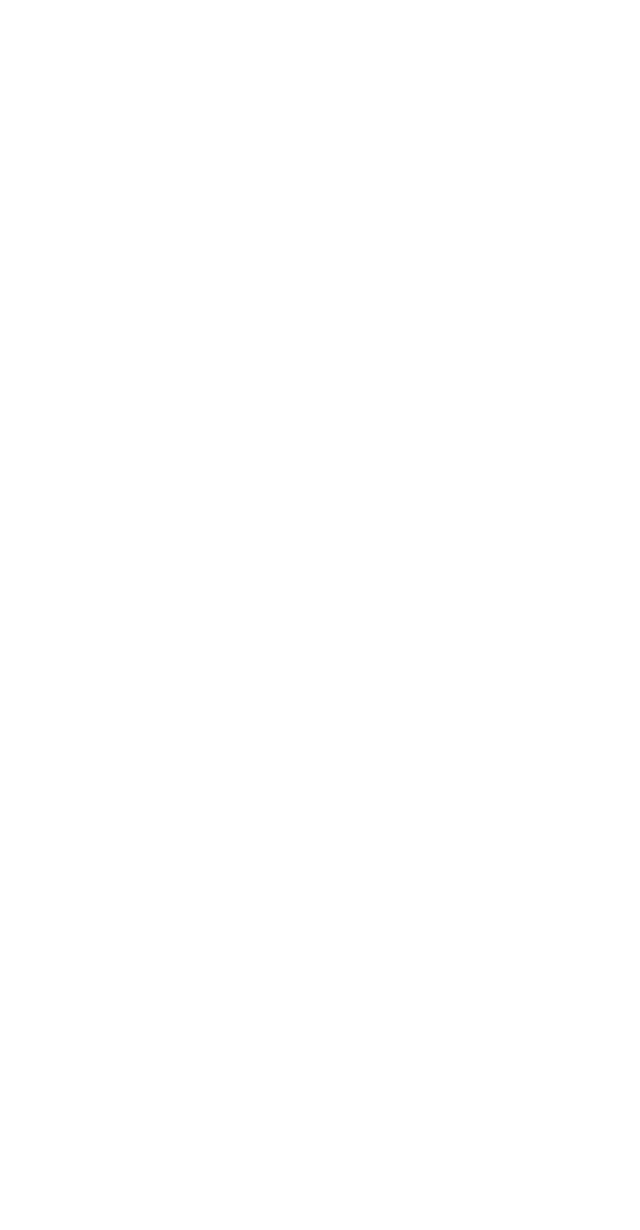
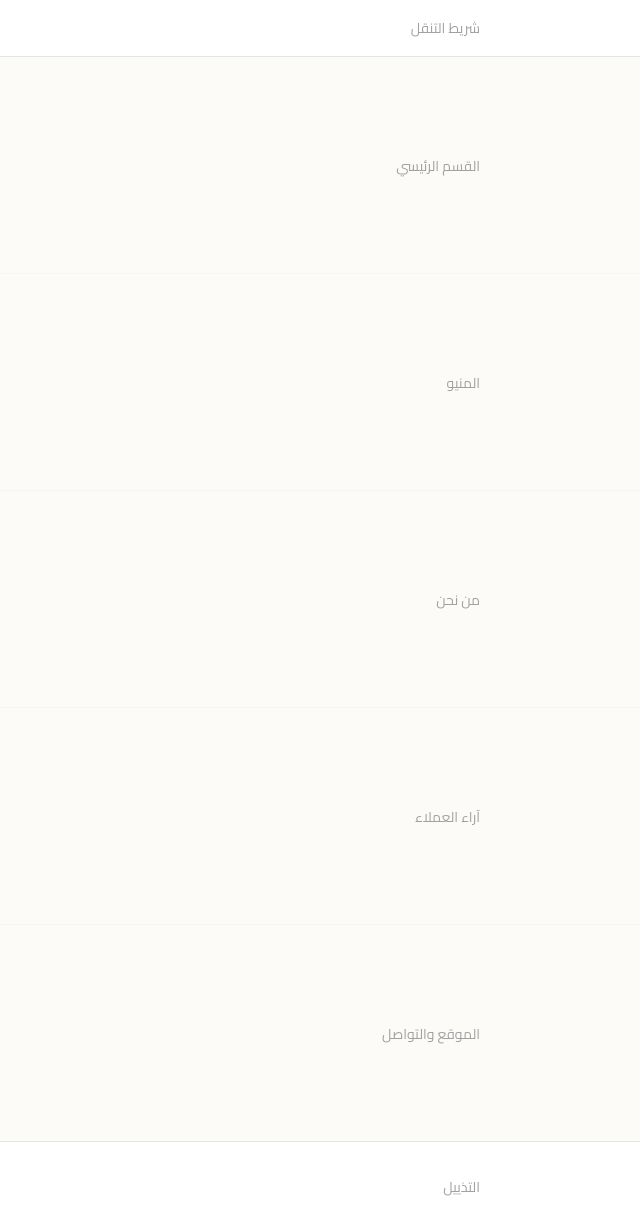
Before and after one commit to Youssef1796x/paid-project, a Next.js app: page / in a window 1280 px wide. Shown: the whole page, without its empty margins (640-1280 px from the left). Before the commit the page ends 800 px from the top, so only its background shows below. Built offline with nearby package versions, Linux system fonts and the light colour scheme.

Commit message:
Updated globals.css

```diff
--- a/app/globals.css
+++ b/app/globals.css
@@ -1,7 +1,7 @@
 @import "tailwindcss";
 
 :root {
-  --background: #ffffff;
+  --background: #fdfbf8;
   --foreground: #171717;
 }
 
@@ -11,6 +11,16 @@
   --font-sans: var(--font-cairo);
 }
 
+html {
+  scroll-behavior: smooth;
+}
+
+@media (prefers-reduced-motion: reduce) {
+  html {
+    scroll-behavior: auto;
+  }
+}
+
 body {
   background: var(--background);
   color: var(--foreground);
--- a/app/page.tsx
+++ b/app/page.tsx
@@ -1,3 +1,69 @@
 export default function Home() {
-  return <main />;
+  return (
+    <>
+      <header className="sticky top-0 z-50 w-full border-b border-neutral-200 bg-white">
+        <nav className="mx-auto flex h-14 max-w-5xl items-center px-4 sm:px-6 lg:px-8">
+          <span className="text-sm text-neutral-400">شريط التنقل</span>
+        </nav>
+      </header>
+
+      <main className="flex-1">
+        <section
+          id="hero"
+          aria-label="القسم الرئيسي"
+          className="scroll-mt-14 border-b border-neutral-100"
+        >
+          <div className="mx-auto max-w-5xl px-4 py-16 sm:px-6 lg:px-8 md:py-24">
+            <span className="text-sm text-neutral-400">القسم الرئيسي</span>
+          </div>
+        </section>
+
+        <section
+          id="menu"
+          aria-label="المنيو"
+          className="scroll-mt-14 border-b border-neutral-100"
+        >
+          <div className="mx-auto max-w-5xl px-4 py-16 sm:px-6 lg:px-8 md:py-24">
+            <span className="text-sm text-neutral-400">المنيو</span>
+          </div>
+        </section>
+
+        <section
+          id="about"
+          aria-label="من نحن"
+          className="scroll-mt-14 border-b border-neutral-100"
+        >
+          <div className="mx-auto max-w-5xl px-4 py-16 sm:px-6 lg:px-8 md:py-24">
+            <span className="text-sm text-neutral-400">من نحن</span>
+          </div>
+        </section>
+
+        <section
+          id="reviews"
+          aria-label="آراء العملاء"
+          className="scroll-mt-14 border-b border-neutral-100"
+        >
+          <div className="mx-auto max-w-5xl px-4 py-16 sm:px-6 lg:px-8 md:py-24">
+            <span className="text-sm text-neutral-400">آراء العملاء</span>
+          </div>
+        </section>
+
+        <section
+          id="location"
+          aria-label="الموقع والتواصل"
+          className="scroll-mt-14"
+        >
+          <div className="mx-auto max-w-5xl px-4 py-16 sm:px-6 lg:px-8 md:py-24">
+            <span className="text-sm text-neutral-400">الموقع والتواصل</span>
+          </div>
+        </section>
+      </main>
+
+      <footer className="w-full border-t border-neutral-200 bg-white">
+        <div className="mx-auto max-w-5xl px-4 py-8 sm:px-6 lg:px-8">
+          <span className="text-sm text-neutral-400">التذييل</span>
+        </div>
+      </footer>
+    </>
+  );
 }
```
